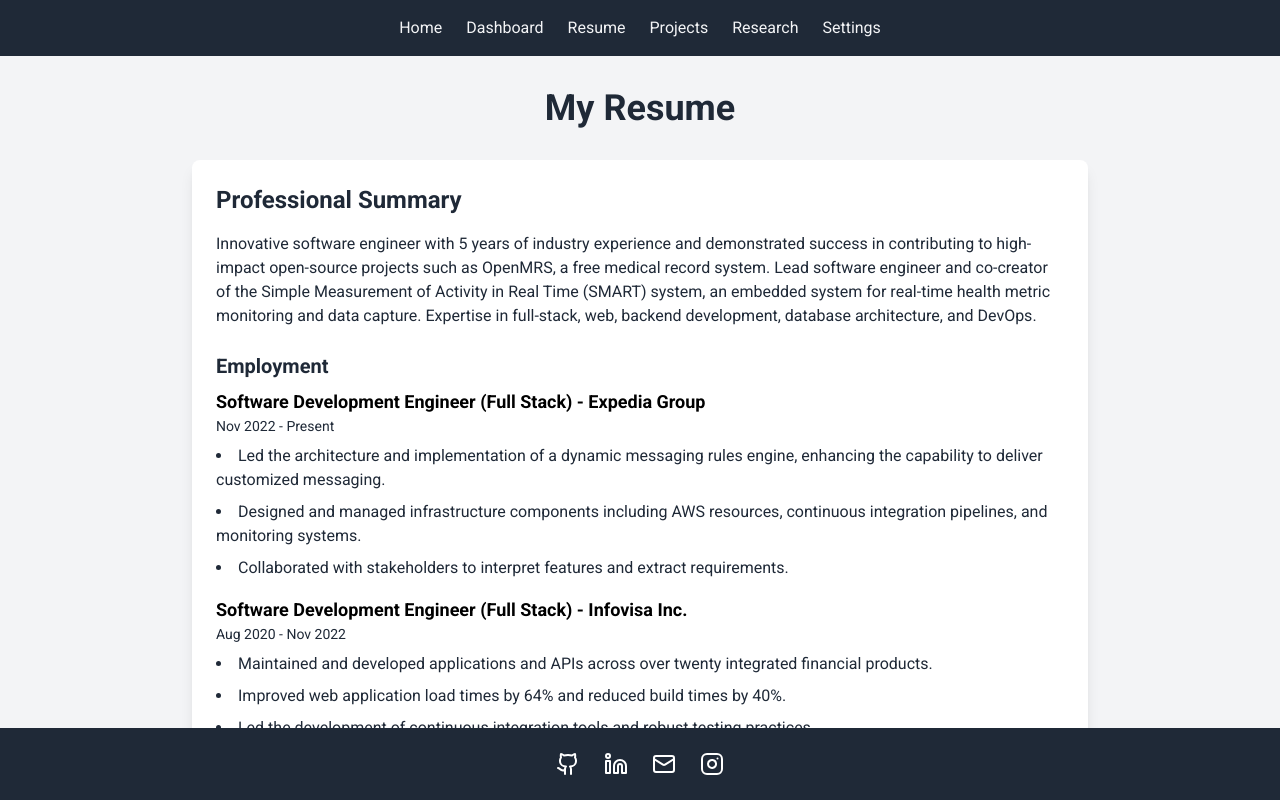
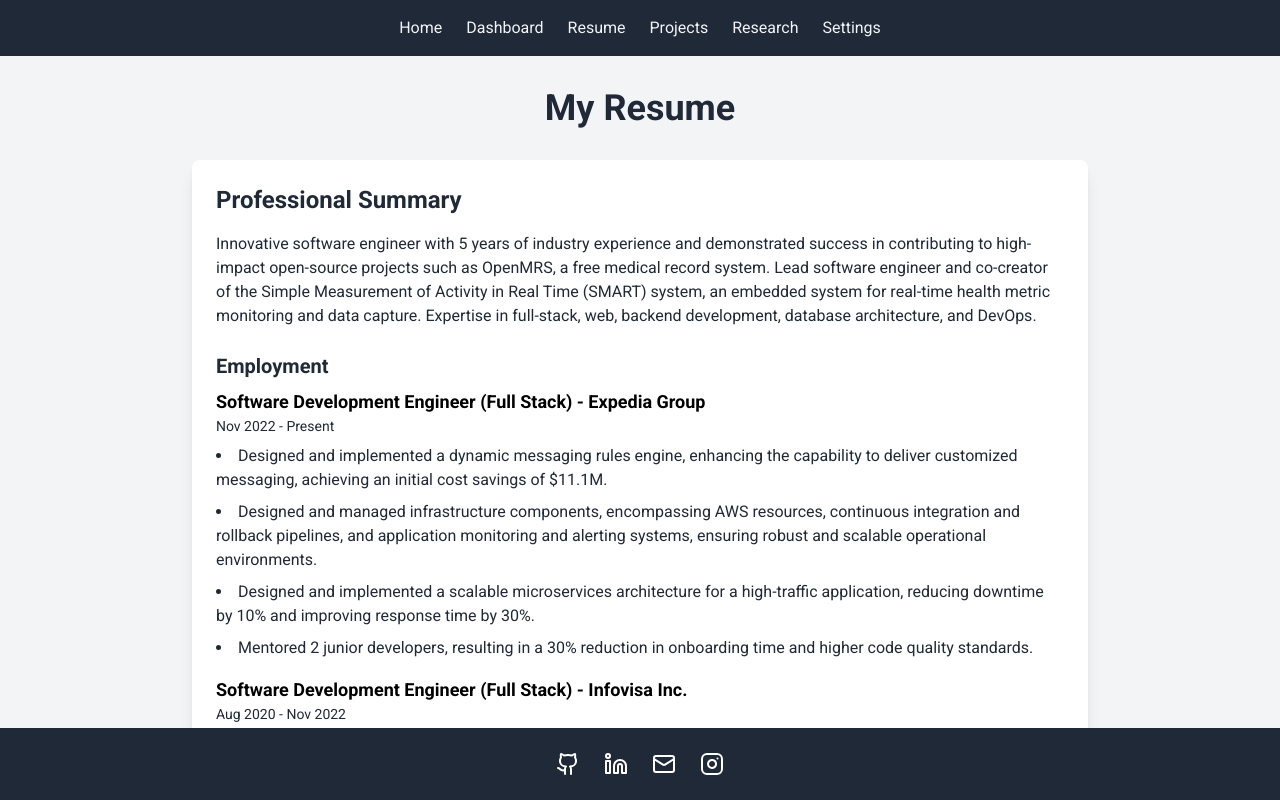
Before and after one commit to Shmartin1/react-dashboard-app, a React (Create React App) app: page /resume in a window 1280 px wide. Built offline with nearby package versions, Linux system fonts and the light colour scheme; no server answers.

Commit message:
chore: updated resume and homepage job descriptions

```diff
--- a/src/components/Home.tsx
+++ b/src/components/Home.tsx
@@ -75,8 +75,9 @@ const Home: React.FC = () => {
                                 <span className="year-label">2022 — Present</span>
                             </div>
                             <p className="experience-description">
-                                Led the architecture and implementation of a dynamic messaging rules engine, enhancing the capability to deliver customized messaging.
-                                Oversaw the maintenance of diverse backend services and progressive web applications, ensuring their reliability, performance, and alignment with project goals.
+                                Designed and implemented a dynamic messaging rules engine, enhancing the capability to deliver customized messaging, achieving an initial cost savings of $11.1M.
+                                Designed and implemented a scalable microservices architecture for a high-traffic application, reducing downtime by 10% and improving response time by 30%.
+                                Mentored 2 junior developers, resulting in a 30% reduction in onboarding time and higher code quality standards.
                             </p>
                             <div className="mt-4 flex flex-wrap gap-2">
                                 <span className="pill-label">Java</span>
@@ -93,8 +94,8 @@ const Home: React.FC = () => {
                                 <span className="year-label">2020 — 2022</span>
                             </div>
                             <p className="experience-description">
-                                Oversaw the maintenance and development of applications and APIs across a portfolio of more than twenty integrated financial technology products.
-                                Functioned as the lead software engineer responsible for tax accounting and trust investment management applications, demonstrating proficiency in complex financial systems.
+                                Led the development and maintenance of 20+ financial technology applications with a focus on tax accounting and trust investment management.
+                                Achieved notable performance improvements, including a 40% reduction in average build times and 64% faster load times for web applications, contributing to enhanced operational efficiency.
                             </p>
                             <div className="mt-4 flex flex-wrap gap-2">
                                 <span className="pill-label">C# .NET</span>
--- a/src/components/Resume.tsx
+++ b/src/components/Resume.tsx
@@ -29,9 +29,10 @@ const Resume: React.FC = () => {
               <h4 className="text-lg font-semibold">Software Development Engineer (Full Stack) - Expedia Group</h4>
               <p className="text-sm resume-bullet">Nov 2022 - Present</p>
               <ul className="job-ul">
-                <li>Led the architecture and implementation of a dynamic messaging rules engine, enhancing the capability to deliver customized messaging.</li>
-                <li>Designed and managed infrastructure components including AWS resources, continuous integration pipelines, and monitoring systems.</li>
-                <li>Collaborated with stakeholders to interpret features and extract requirements.</li>
+                <li>Designed and implemented a dynamic messaging rules engine, enhancing the capability to deliver customized messaging, achieving an initial cost savings of $11.1M.</li>
+                <li>Designed and managed infrastructure components, encompassing AWS resources, continuous integration and rollback pipelines, and application monitoring and alerting systems, ensuring robust and scalable operational environments.</li>
+                <li>Designed and implemented a scalable microservices architecture for a high-traffic application, reducing downtime by 10% and improving response time by 30%.</li>
+                <li>Mentored 2 junior developers, resulting in a 30% reduction in onboarding time and higher code quality standards.</li>
               </ul>
             </div>
 
@@ -39,9 +40,9 @@ const Resume: React.FC = () => {
               <h4 className="text-lg font-semibold">Software Development Engineer (Full Stack) - Infovisa Inc.</h4>
               <p className="text-sm resume-bullet">Aug 2020 - Nov 2022</p>
               <ul className="job-ul">
-                <li>Maintained and developed applications and APIs across over twenty integrated financial products.</li>
-                <li>Improved web application load times by 64% and reduced build times by 40%.</li>
-                <li>Led the development of continuous integration tools and robust testing practices.</li>
+                <li>Led the development and maintenance of 20+ financial technology applications with a focus on tax accounting and trust investment management.</li>
+                <li>Managed the development of continuous integration tools, automated and unit tests, showcasing a commitment to implementing robust testing practices and efficient build processes.</li>
+                <li>Achieved notable performance improvements, including a 40% reduction in average build times and 64% faster load times for web applications, contributing to enhanced operational efficiency.</li>
               </ul>
             </div>
 
```
